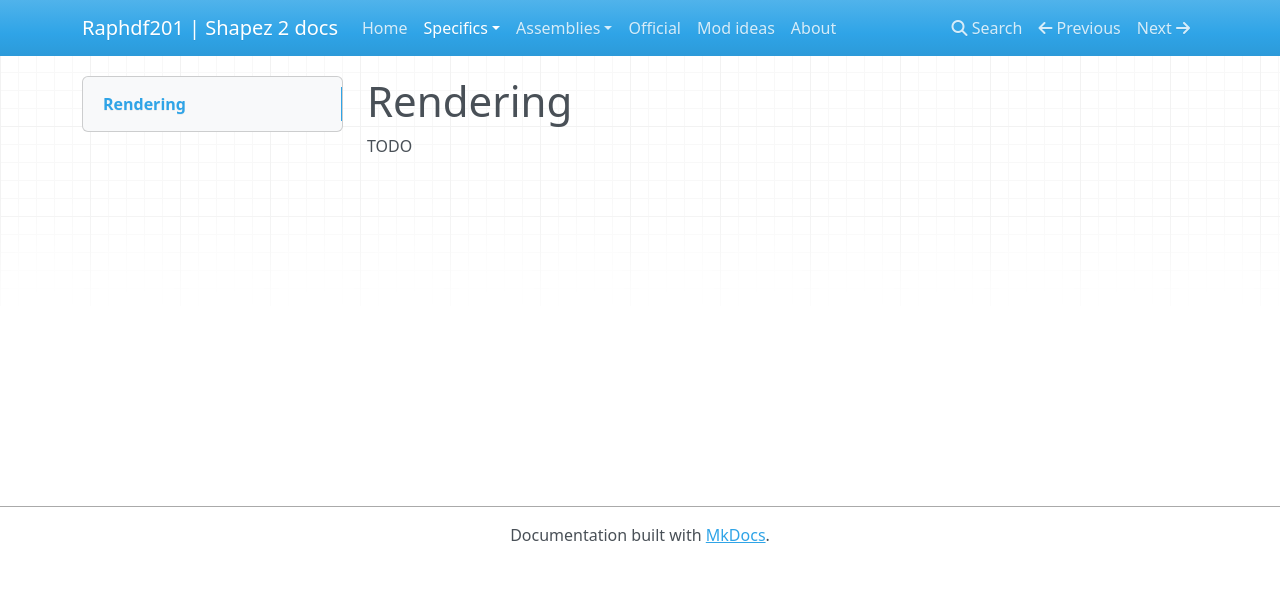
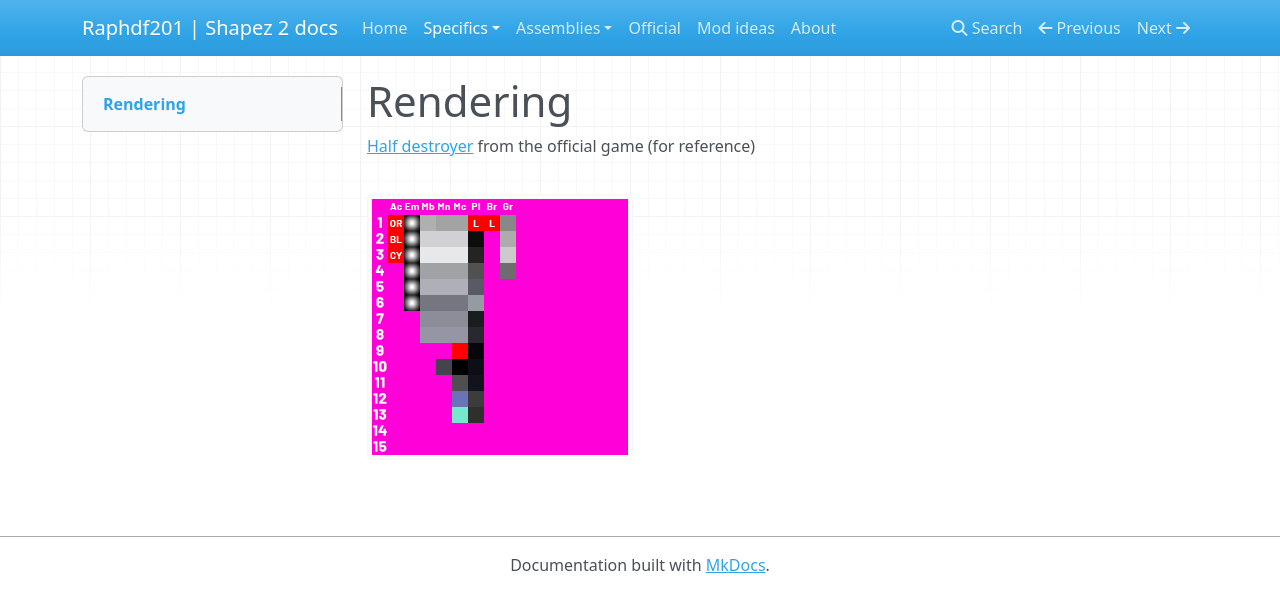
Before and after one commit to Raphdf201/shapez2-docs, an MkDocs documentation site: the page built from docs/rendering.md, in a window 1280 px wide. Shown: the top 612 px of the page. Built offline with MkDocs 1.6.1, drawn with Linux system fonts in a browser that asks for light colours; nearby versions of some CDN libraries.

Commit message:
Add half destroyer blend and texture atlas

```diff
--- a/docs/rendering.md
+++ b/docs/rendering.md
@@ -1,3 +1,5 @@
 # Rendering
 
-TODO
+[Half destroyer](downloads/HalfDestroyer.blend) from the official game (for reference)
+
+![Texture atlas](img/textureatlas.png)
```
Also changed, not shown: docs/img/textureatlas.png (added), 1 other file.
